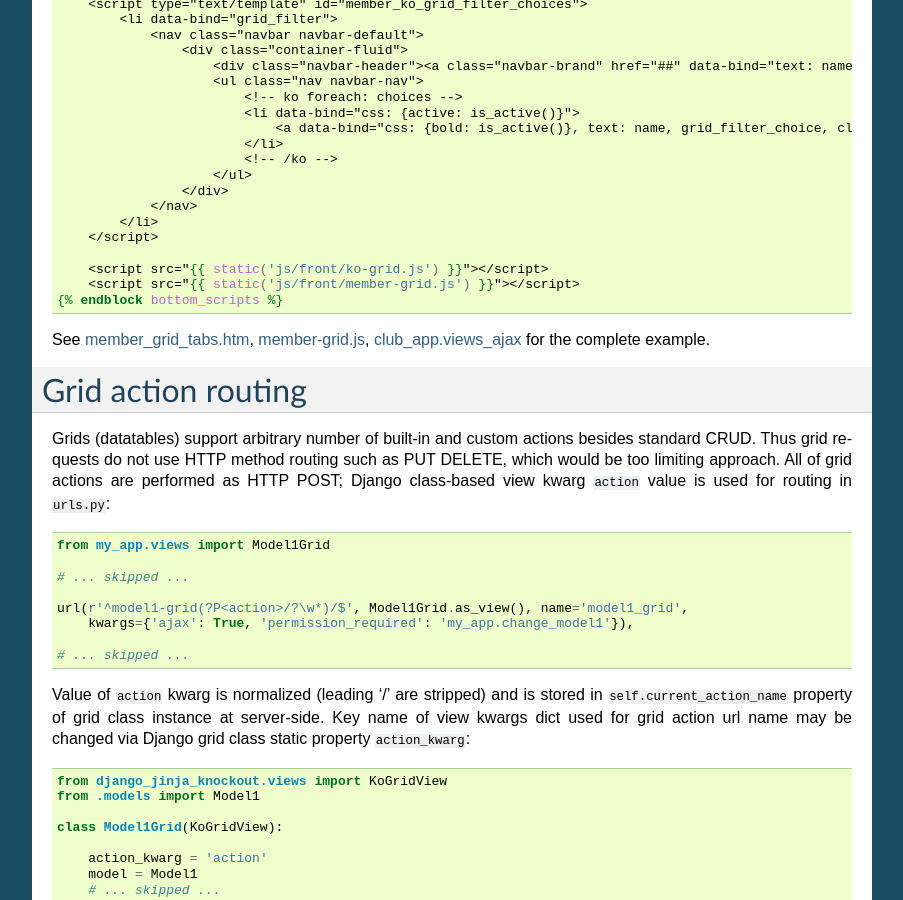
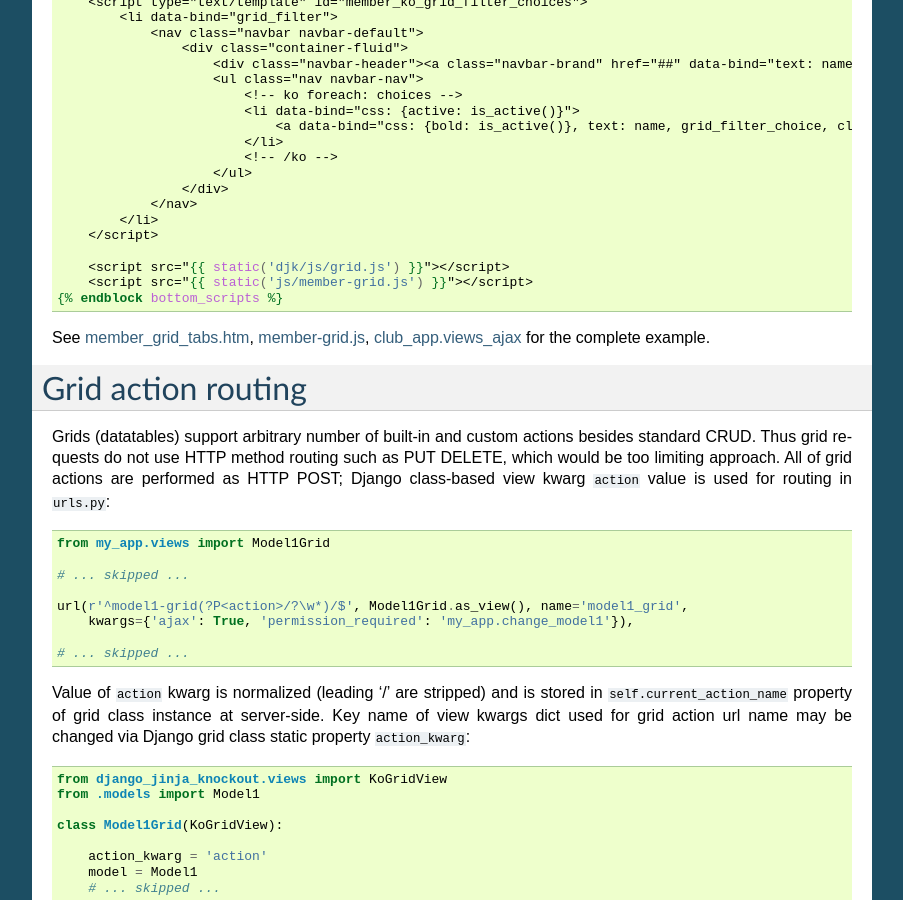
Before and after one commit to Dmitri-Sintsov/django-jinja-knockout, a Sphinx documentation site: the page built from docs/grids.rst, in a window 1280 px wide and 900 px high, scrolled down 22682 px. Shown: the whole window, without its empty margins (198-1101 px from the left). Built offline with Sphinx 7.4.7, drawn with Linux system fonts in a browser that asks for light colours; some of the changed text lies outside the part shown.

Commit message:
Renamed ko-grid.js to grid.js.

```diff
--- a/HISTORY.rst
+++ b/HISTORY.rst
@@ -142,8 +142,8 @@ ko_grid_body.htm
 *  Fixed ``ko_grid_body()`` macro not including underscore.js templates copied with different ``template_id`` when these
    templates were called from related underscore.js templates.
 
-ko-grid.js
-~~~~~~~~~~
+grid.js
+~~~~~~~
 * Reset filter now uses ``undefined`` value instead of ``null`` value because filtering by ``None`` value is now
   supported in ``KoGridView``.
 * ``App.ko.GridRow`` class ``toDisplayValue()`` method now automatically picks nested relation value from nested
--- a/INSTALLATION.rst
+++ b/INSTALLATION.rst
@@ -6,7 +6,7 @@ Installation
 * Django template language is supported via including Jinja2 templates from DTL templates. Pure Jinja2 projects are
   supported as well.
 
-.. _app.js: https://github.com/Dmitri-Sintsov/django-jinja-knockout/blob/master/django_jinja_knockout/static/js/front/app.js
+.. _app.js: https://github.com/Dmitri-Sintsov/django-jinja-knockout/blob/master/django_jinja_knockout/static/djk/js/app.js
 .. _apps.DjkAppConfig: https://github.com/Dmitri-Sintsov/django-jinja-knockout/blob/master/django_jinja_knockout/apps.py
 .. _club_app/templates: https://github.com/Dmitri-Sintsov/djk-sample/tree/master/club_app/templates
 .. _content types framework: https://docs.djangoproject.com/en/dev/ref/contrib/contenttypes/
@@ -22,7 +22,7 @@ Installation
 .. _jinja2/base_bottom_scripts.htm: https://github.com/Dmitri-Sintsov/django-jinja-knockout/blob/master/django_jinja_knockout/jinja2/base_bottom_scripts.htm
 .. _bs_form(): https://github.com/Dmitri-Sintsov/django-jinja-knockout/blob/master/django_jinja_knockout/jinja2/bs_form.htm
 .. _bs_inline_formsets(): https://github.com/Dmitri-Sintsov/django-jinja-knockout/blob/master/django_jinja_knockout/jinja2/bs_inline_formsets.htm
-.. _ko_grid.js: https://github.com/Dmitri-Sintsov/django-jinja-knockout/blob/master/django_jinja_knockout/static/js/front/ko_grid.js
+.. _grid.js: https://github.com/Dmitri-Sintsov/django-jinja-knockout/blob/master/django_jinja_knockout/static/djk/js/grid.js
 .. _settings.py: https://github.com/Dmitri-Sintsov/djk-sample/blob/master/djk_sample/settings.py
 .. _settings.ADMINS: https://docs.djangoproject.com/en/dev/ref/settings/#std:setting-ADMINS
 .. _templates/base_min.html: https://github.com/Dmitri-Sintsov/django-jinja-knockout/blob/master/django_jinja_knockout/templates/base_min.html
@@ -436,7 +436,7 @@ If your project base template uses ``Jinja2`` templating language, there are the
 
 * Extend your ``base.htm`` template from `jinja2/base_min.htm`_ template.
 * Include styles from `jinja2/base_head.htm`_ and scripts from `jinja2/base_bottom_scripts.htm`_. These are required to
-  run client-side scripts like `app.js`_ and `ko_grid.js`_.
+  run client-side scripts like `app.js`_ and `grid.js`_.
 
 If your project base template uses Djanto Template Language (``DTL``), there are the following possibilities:
 
--- a/QUICKSTART.rst
+++ b/QUICKSTART.rst
@@ -23,7 +23,7 @@ Quickstart
 .. _ko_grid_body(): https://github.com/Dmitri-Sintsov/django-jinja-knockout/blob/master/django_jinja_knockout/jinja2/ko_grid_body.htm
 .. _ListQuerySet: https://github.com/Dmitri-Sintsov/django-jinja-knockout/search?l=Python&q=listqueryset&type=&utf8=%E2%9C%93
 .. _macros: https://django-jinja-knockout.readthedocs.io/en/latest/macros.html
-.. _plugins.js: https://github.com/Dmitri-Sintsov/django-jinja-knockout/blob/master/django_jinja_knockout/static/js/front/plugins.js
+.. _plugins.js: https://github.com/Dmitri-Sintsov/django-jinja-knockout/blob/master/django_jinja_knockout/static/djk/js/plugins.js
 .. _PrefillWidget: https://github.com/Dmitri-Sintsov/djk-sample/search?utf8=%E2%9C%93&q=PrefillWidget&type=
 .. _site: https://docs.djangoproject.com/en/dev/ref/contrib/sites/
 .. _viewmodels: https://django-jinja-knockout.readthedocs.io/en/latest/viewmodels.html
@@ -271,7 +271,7 @@ use the following Javascript code::
     })(App.CustomPopover.prototype);
 
 Real examples of inheritance are available in ``button-popover.js`` ``App.ButtonPopover`` class implementation and in
-``ko-grid.js``, including multi-level one::
+``grid.js``, including multi-level one::
 
     ActionTemplateDialog.inherit = function() {
         // First, import methods of direct ancestor.
@@ -760,7 +760,7 @@ views submodule
 
 * ``ContextDataMixin`` - allows to inject pre-defined dict of ``extra_context_data`` into template context of
   class-based view.
-* ``KoGridView`` - together with ``ko_grid.js`` allows to create AJAX powered django.admin-like grids with filtering,
+* ``KoGridView`` - together with ``grid.js`` allows to create AJAX powered django.admin-like grids with filtering,
   sorting, search, CRUD actions and custom actions. See `grids documentation`_ for more details.
 
 widgets.py
--- a/django_jinja_knockout/static/djk/js/modelform.js
+++ b/django_jinja_knockout/static/djk/js/modelform.js
@@ -8,7 +8,7 @@ App.ModelFormActions = function(options) {
     this.init(options);
 };
 
-void function(ModelFormActions){
+void function(ModelFormActions) {
 
     /**
      * The same client-side AJAX form is used both to add new objects and to update existing ones.
--- a/docs/grids.rst
+++ b/docs/grids.rst
@@ -21,7 +21,7 @@ Grids
 .. _app.js: https://github.com/Dmitri-Sintsov/django-jinja-knockout/blob/master/django_jinja_knockout/static/djk/js/app.js
 .. _club-grid.js: https://github.com/Dmitri-Sintsov/djk-sample/blob/master/djk_sample/static/js/club-grid.js
 .. _formsets.js: https://github.com/Dmitri-Sintsov/django-jinja-knockout/blob/master/django_jinja_knockout/static/djk/js/formsets.js
-.. _ko_grid.js: https://github.com/Dmitri-Sintsov/django-jinja-knockout/blob/master/django_jinja_knockout/static/djk/js/ko-grid.js
+.. _grid.js: https://github.com/Dmitri-Sintsov/django-jinja-knockout/blob/master/django_jinja_knockout/static/djk/js/grid.js
 .. _knockout.js: http://knockoutjs.com/
 .. _member-grid.js: https://github.com/Dmitri-Sintsov/djk-sample/blob/master/djk_sample/static/js/member-grid.js
 .. _underscore.js template: http://underscorejs.org/#template
@@ -58,7 +58,7 @@ Grids
 
 Introduction
 ------------
-Client-side `ko_grid.js`_ script and server-side `views.ajax.KoGridView`_ Python class provide possibility to create
+Client-side `grid.js`_ script and server-side `views.ajax.KoGridView`_ Python class provide possibility to create
 AJAX-powered grids (datatables) for Django models, similar to traditional ``django.contrib.admin`` built-in module which
 implements such functionality with traditional server-side HTML generation, using underscore.js / knockout.js
 client-side templates instead. As both libraries are small-size and are cached by browsers, HTTP traffic is minimized.
@@ -259,7 +259,7 @@ By default, KoGridView uses built-in `cbv_grid.htm`_ template, which content loo
 
     {% block bottom_scripts %}
         {{ ko_grid_body() }}
-        <script src="{{ static('js/front/ko-grid.js') }}"></script>
+        <script src="{{ static('djk/js/grid.js') }}"></script>
     {% endblock bottom_scripts %}
 
 One may extend this template to customize grid, which we will do later.
@@ -352,8 +352,8 @@ However it does not contain directly executed Javascript code, but a set of recu
 as ``ko_grid_body``) that are applied automatically to each grid component DOM nodes, generated by beforementioned
 ``ko_grid()`` Jinja2 macro.
 
-Then `cbv_grid.htm`_ includes actual client-side implementation of ``App.ko.Grid`` from `ko_grid.js`_. The script
-is not so small, and datatables are not always displayed at each Django page, so it is not included in `base_min.htm`_
+Then `cbv_grid.htm`_ includes actual client-side implementation of ``App.ko.Grid`` from `grid.js`_. The script is not
+so small, and datatables are not always displayed at each Django page, so it is not included in `base_min.htm`_
 ``bottom_scripts`` block by default to make total pages traffic lower. However, it's size is well-justified knowing
 that it is loaded just once for all grids of the site. Usually it's cached at client-side by browser, which reduces
 quite a lot of HTTP traffic for grid pagination and grid actions.
@@ -735,7 +735,7 @@ templates, partially covered in modifying_visual_layout_of_grid_)::
 
 See `member-grid.js`_ for full-size example.
 
-``App.ko.GridRow.toDisplayValue()`` method used in `ko_grid.js`_ ``grid_row_value`` binding supports the following types
+``App.ko.GridRow.toDisplayValue()`` method used in `grid.js`_ ``grid_row_value`` binding supports the following types
 of values:
 
 .. highlight:: python
@@ -777,7 +777,7 @@ property. See `'list' action`_ for more info.
 
 * Scalar values will be placed into grid cells via ``jQuery.html()`` WITHOUT XSS protection. Usually these values are
   server-side Django generated strings. Make sure these strings do not contain unsafe HTML to prevent XSS. Here's the
-  implementation in the version 0.2.0 of `ko_grid.js`_::
+  implementation in the version 0.2.0 of `grid.js`_::
 
     // Supports jQuery elements / nested arrays / objects / HTML strings as grid cell value.
     GridColumnOrder.renderRowValue = function(element, value) {
@@ -947,7 +947,7 @@ Next types of built-in field filters are available:
 Range filters
 ~~~~~~~~~~~~~
 
-* ``'number' filter`` / ``'datetime' filter`` / ``'date' filter``: Uses ``App.ko.RangeFilter`` from `ko_grid.js`_ to
+* ``'number' filter`` / ``'datetime' filter`` / ``'date' filter``: Uses ``App.ko.RangeFilter`` from `grid.js`_ to
   display dialog with range of scalar values. It's applied to the corresponding Django model scalar fields.
 
 Choices filter
@@ -1058,7 +1058,7 @@ When user will select ``Candidate`` choice from the drop-down list, two filters
 Foreign key filter
 ~~~~~~~~~~~~~~~~~~
 
-* ``'fk' filter``: Uses ``App.ko.FkGridDialog`` from `ko_grid.js`_ to select filter choices of foreign key field. This
+* ``'fk' filter``: Uses ``App.ko.FkGridDialog`` from `grid.js`_ to select filter choices of foreign key field. This
   widget is similar to ``ForeignKeyRawIdWidget`` defined in `django.contrib.admin.widgets`_ that is used via
   ``raw_id_fields`` django.admin class option. Because it completely relies on AJAX calls, one should create grid class
   for the foreign key field, for example::
@@ -1422,8 +1422,8 @@ Full code::
             </li>
         </script>
 
-        <script src="{{ static('js/front/ko-grid.js') }}"></script>
-        <script src="{{ static('js/front/member-grid.js') }}"></script>
+        <script src="{{ static('djk/js/grid.js') }}"></script>
+        <script src="{{ static('js/member-grid.js') }}"></script>
     {% endblock bottom_scripts %}
 
 See `member_grid_tabs.htm`_, `member-grid.js`_, `club_app.views_ajax`_ for the complete example.
@@ -1510,7 +1510,7 @@ Client-side action routing
 
 .. highlight:: javascript
 
-``App.GridActions`` class defined in `ko_grid.js`_ is used both to invoke grid actions and to process their results.
+``App.GridActions`` class defined in `grid.js`_ is used both to invoke grid actions and to process their results.
 Since version 0.6.0, ``App.GridActions`` uses ``App.Actions`` as the base class for client-side viewmodel routing.
 See :ref:`viewmodels_ajax_actions` for general introduction.
 
@@ -1653,8 +1653,8 @@ grid meta-data (verbose names, field filters) are updated via::
         this.grid.loadMetaCallback(data);
     };
 
-See standard ``callback_*()`` methods in `ko_grid.js`_ ``App.GridActions`` class code and custom ``callback_*()``
-methods in `member-grid.js`_ for more examples.
+See standard ``callback_*()`` methods in `grid.js`_ ``App.GridActions`` class code and custom ``callback_*()`` methods
+in `member-grid.js`_ for more examples.
 
 Client-side actions
 ~~~~~~~~~~~~~~~~~~~
@@ -2089,8 +2089,7 @@ keys to client-side action viewmodel response handler, issuing multiple CRUD ope
 See also `views.ModelFormActionsView`_ class ``action_save_form()`` and `views.GridActionsMixin`_ class
 ``action_delete_confirmed()`` methods for server-side part example.
 
-Client-side part of multiple CRUD operation is implemented in `ko_grid.js`_ ``App.ko.Grid`` class ``updatePage()``
-method.
+Client-side part of multiple CRUD operation is implemented in `grid.js`_ ``App.ko.Grid`` class ``updatePage()`` method.
 
 Since version 0.5.0, ``'update_rows'`` response processing internally uses ``App.ko.GridRow`` class ``.matchesPk()``
 method to check whether two grid rows match the same Django model instance, instead of direct ``pkVal`` comparsion.
@@ -2672,7 +2671,7 @@ ForeignKeyGridWidget
 ====================
 `widgets.ForeignKeyGridWidget`_ is similar to ``ForeignKeyRawIdWidget`` implemented in `django.contrib.admin.widgets`_,
 but is easier to integrate into non-admin views. It provides built-in sorting / filters and even optional related model
-CRUD actions because it is based on the code of `views.KoGridView`_ and `ko_grid.js`_.
+CRUD actions because it is based on the code of `views.KoGridView`_ and `grid.js`_.
 
 .. highlight:: python
 
@@ -2850,8 +2849,8 @@ grid class property ``force_str_desc`` = ``True`` to always use ``str()`` repres
 ``str_fields`` still will be used to automatically format or localize row field values in grid, when available.
 
 Client-side of widget is dependent either on `cbv_grid.htm`_ or `cbv_grid_inline.htm`_ Jinja2 templates, which include
-library of Javascript files: Knockout.js, `app.js`_, `ko_grid.js`_ and generates grid underscore.js client-side
-templates via `ko_grid_body() macro`_ call.
+library of Javascript files: Knockout.js, `app.js`_, `grid.js`_ and generates grid underscore.js client-side templates
+via `ko_grid_body() macro`_ call.
 
 One has to use these templates in his project, or to develop separate templates with these client-side scripts included.
 Since version 0.2.0 it's possible to include Jinja2 templates from Django templates with custom template tags library::
@@ -3067,7 +3066,7 @@ Here is the code of grid AJAX callbacks::
 * ``callback_save_equipment`` uses jQuery selector ``$('#equipment_grid')`` to find root DOM element for
   ``EquipmentGrid`` component.
 * Because there is no custom client-side grid class for ``EquipmentGrid`` defined in `club_equipment.htm`_ Jinja2
-  template, it uses built-in ``App.ko.Grid`` instance from `ko_grid.js`_ which is retrieved with ``.component()`` call
+  template, it uses built-in ``App.ko.Grid`` instance from `grid.js`_ which is retrieved with ``.component()`` call
   on ``$('#equipment_grid')`` jQuery selector.
 * When grid class instance is available in local ``equipmentGrid`` variable, it's rows are updated by calling
   ``equipmentGrid`` instance ``.updatePage(equipmentGridView)`` method.
@@ -3253,8 +3252,8 @@ And the final step is to generate client-side component in Jinja2 template with
             </div>
         </script>
 
-        <script src="{{ static_hash('js/front/ko-grid.js') }}"></script>
-        <script src="{{ static_hash('js/front/model1-grid.js') }}"></script>
+        <script src="{{ static_hash('djk/js/grid.js') }}"></script>
+        <script src="{{ static_hash('js/model1-grid.js') }}"></script>
     {% endblock bottom_scripts %}
 
 Knockout.js ``<!-- ko foreach: actionTypes['button_bottom'] -->`` binding is very similar to standard ``'button'`` type
--- a/docs/viewmodels.rst
+++ b/docs/viewmodels.rst
@@ -6,7 +6,7 @@
 .. _App.EditForm usage: https://github.com/Dmitri-Sintsov/djk-sample/search?utf8=%E2%9C%93&q=App.EditForm
 .. _App.EditInline: https://github.com/Dmitri-Sintsov/django-jinja-knockout/search?l=JavaScript&q=app.editinline&type=&utf8=%E2%9C%93
 .. _App.vmRouter: https://github.com/Dmitri-Sintsov/django-jinja-knockout/search?l=JavaScript&q=App.vmRouter&type=&utf8=%E2%9C%93
-.. _App.ko.Grid: https://github.com/Dmitri-Sintsov/django-jinja-knockout/blob/master/django_jinja_knockout/static/djk/js/ko-grid.js
+.. _App.ko.Grid: https://github.com/Dmitri-Sintsov/django-jinja-knockout/blob/master/django_jinja_knockout/static/djk/js/grid.js
 .. _ActionsView: https://github.com/Dmitri-Sintsov/django-jinja-knockout/search?l=Python&q=ActionsView&type=&utf8=%E2%9C%93
 .. _App.ModelFormActions: https://github.com/Dmitri-Sintsov/django-jinja-knockout/search?l=JavaScript&q=App.ModelFormActions&type=&utf8=%E2%9C%93
 .. _KoGridView: https://github.com/Dmitri-Sintsov/django-jinja-knockout/search?l=Python&q=KoGridView&type=&utf8=%E2%9C%93
```
Also changed, not shown: django_jinja_knockout/static/djk/js/grid.js (renamed from django_jinja_knockout/static/djk/js/ko-grid.js), 4 other files.
